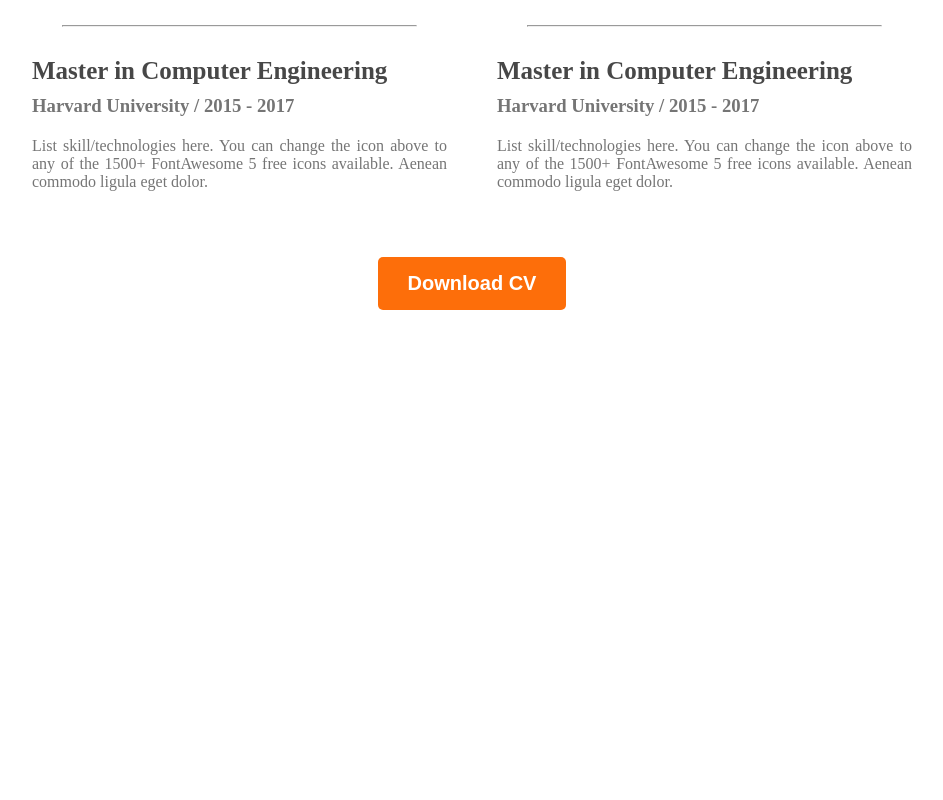
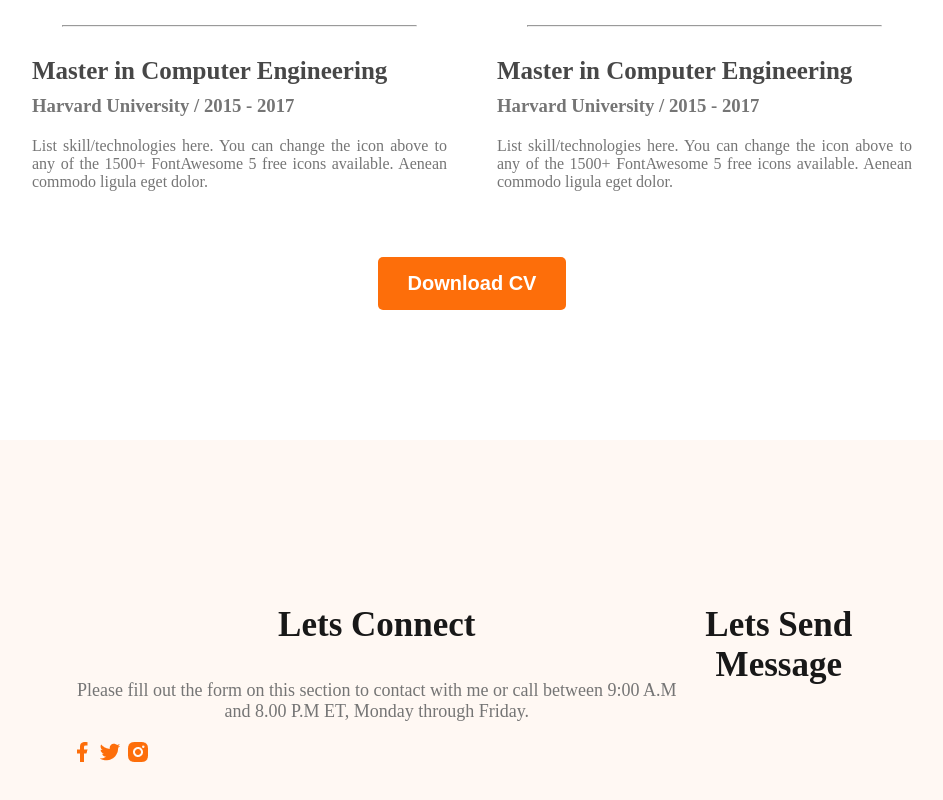
Before and after one commit to mrokonuzzaman040/developer-portfolio, a plain HTML site: page index.html in a window 1280 px wide. Shown: the part 2778-3578 px from the top of the page, without its empty margins (168-1111 px from the left). Before the commit the page ends 3218 px from the top, so only its background shows below. Drawn offline with nearby package versions, Linux system fonts and the light colour scheme.

Commit message:
Working on Footer

```diff
--- a/index.html
+++ b/index.html
@@ -216,7 +216,21 @@
     </main>
 
     <footer>
-
+        <div class="footer-colum">
+            <h3 class="section-titel">Lets Connect</h3>
+            <p class="section-description">
+                Please fill out the form on this section to contact with me or call between 9:00 A.M and 8.00 P.M ET,
+                Monday through Friday.
+            </p>
+            <div class="social-links">
+                <a href=""><img src="assets/images/icons/facebook.png" alt="Facebook Logo"></a>
+                <a href=""><img src="assets/images/icons/twitter.png" alt="Twitter Logo"></a>
+                <a href=""><img src="assets/images/icons/insta.png" alt="Instagram Logo"></a>
+            </div>
+        </div>
+        <div class="footer-colum">
+            <h3 class="section-titel">Lets Send Message</h3>
+        </div>
     </footer>
 </body>
 
--- a/styles/main.css
+++ b/styles/main.css
@@ -190,3 +190,11 @@
     margin-bottom: 20px;
     margin-top: 0px;
 }
+
+/* footer style */
+footer {
+    display: flex;
+    background-color: #FFF8F3;
+    margin-top: 100px;
+    padding: 130px 230px;
+}
```
